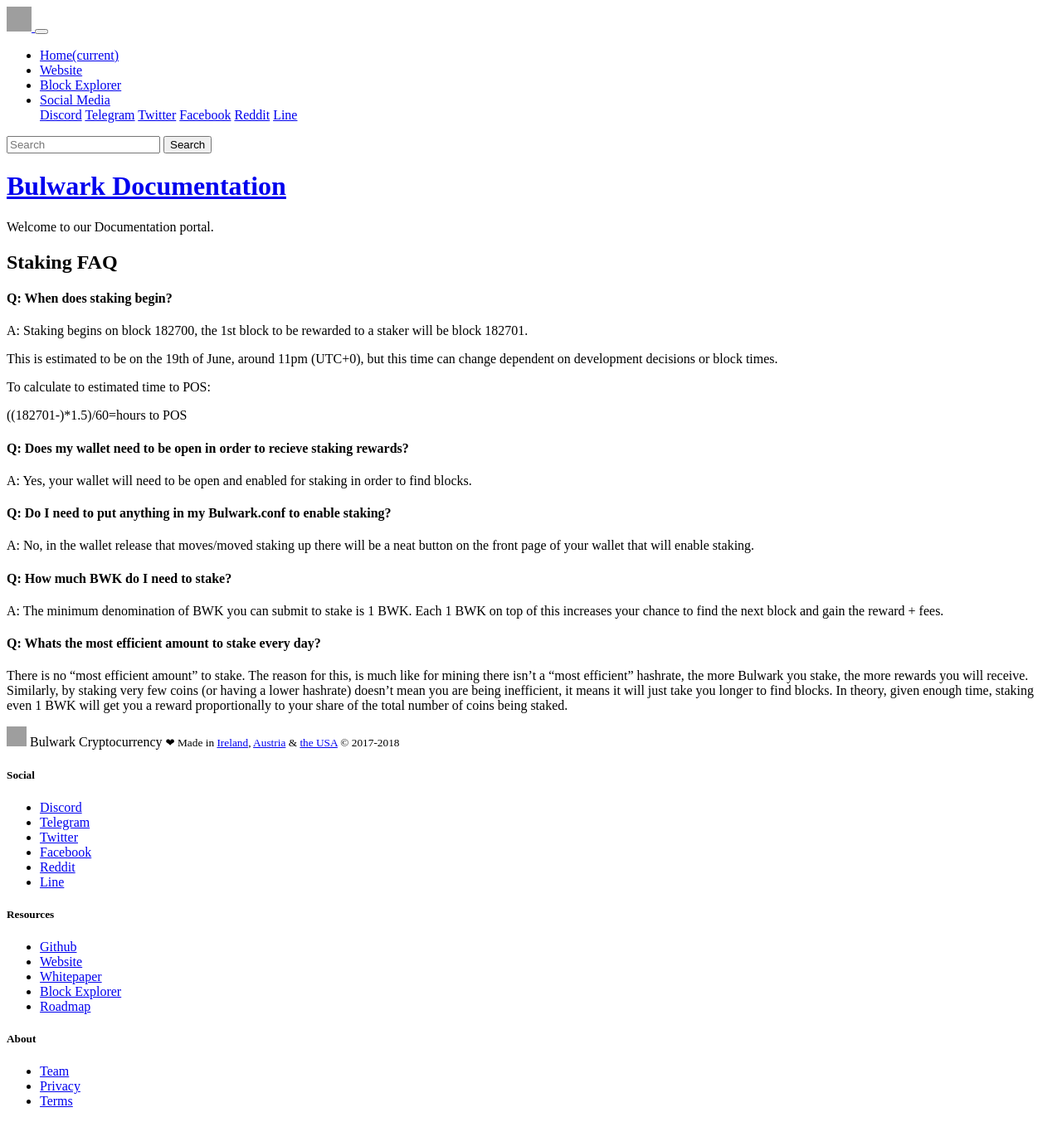
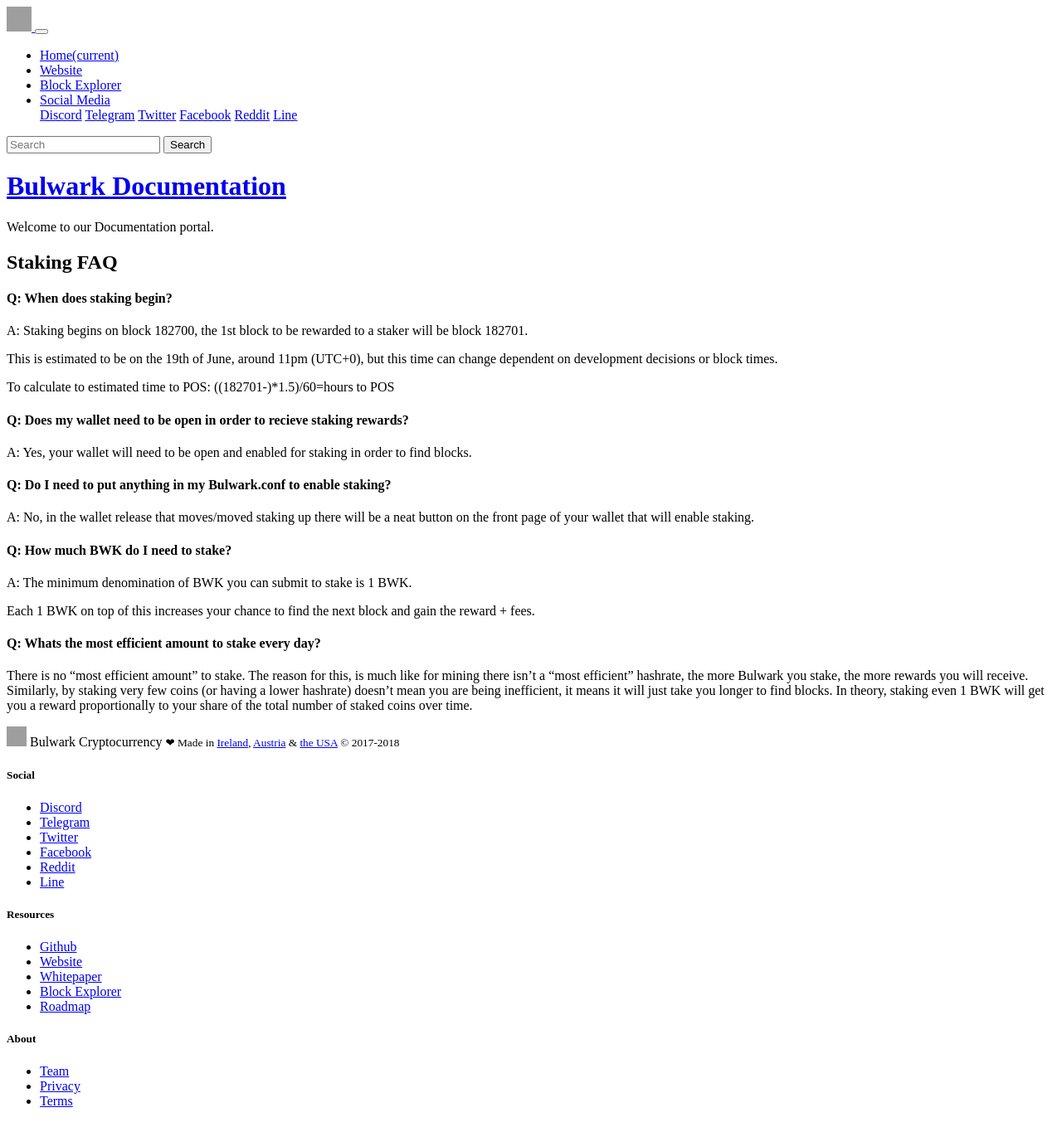
Before and after one commit to bulwark-crypto/Bulwark-KB, a Jekyll site: the page built from _src/_posts/2018-05-28-StakingFAQ.md, in a window 1280 px wide. Shown: the whole page at 83% size. Built offline with Jekyll 4.4.1, drawn with Linux system fonts in a browser that asks for light colours; a script that is not in the unit is left out; grey boxes are pictures that could not be loaded.

Commit message:
Minor fixes

```diff
--- a/_src/_posts/2018-05-28-StakingFAQ.md
+++ b/_src/_posts/2018-05-28-StakingFAQ.md
@@ -14,9 +14,7 @@
 
 This is estimated to be on the 19th of June, around 11pm (UTC+0), but this time can change dependent on development decisions or block times.
 
-To calculate to estimated time to POS:
-
-((182701-<current block height>)*1.5)/60=hours to POS
+To calculate to estimated time to POS: ((182701-<current block height>)*1.5)/60=hours to POS
 
 #### Q: Does my wallet need to be open in order to recieve staking rewards?
 
@@ -28,8 +26,10 @@
 
 #### Q: How much BWK do I need to stake?
 
-A: The minimum denomination of BWK you can submit to stake is 1 BWK. Each 1 BWK on top of this increases your chance to find the next block and gain the reward + fees.
+A: The minimum denomination of BWK you can submit to stake is 1 BWK.
+
+Each 1 BWK on top of this increases your chance to find the next block and gain the reward + fees.
 
 #### Q: Whats the most efficient amount to stake every day?
 
-There is no "most efficient amount" to stake. The reason for this, is much like for mining there isn't a "most efficient" hashrate, the more Bulwark you stake, the more rewards you will receive. Similarly, by staking very few coins (or having a lower hashrate) doesn't mean you are being inefficient, it means it will just take you longer to find blocks. In theory, given enough time, staking even 1 BWK will get you a reward proportionally to your share of the total number of coins being staked.
+There is no "most efficient amount" to stake. The reason for this, is much like for mining there isn't a "most efficient" hashrate, the more Bulwark you stake, the more rewards you will receive. Similarly, by staking very few coins (or having a lower hashrate) doesn't mean you are being inefficient, it means it will just take you longer to find blocks. In theory, staking even 1 BWK will get you a reward proportionally to your share of the total number of staked coins over time.
```
